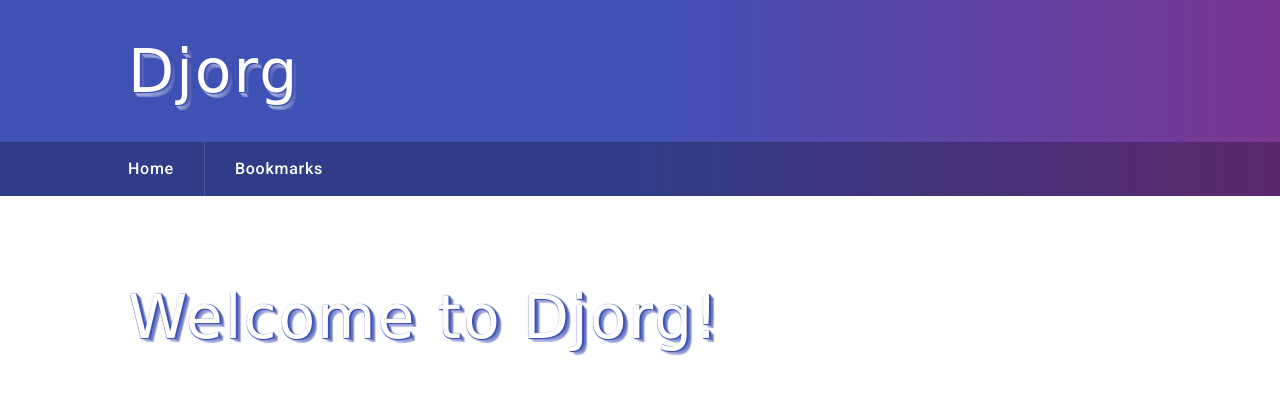
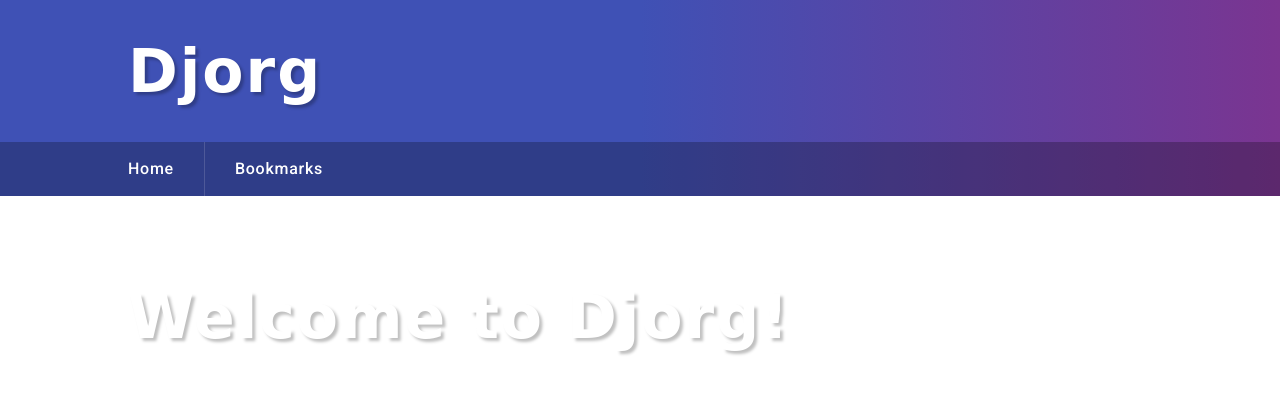
Before and after one commit to williamantony/djorg, a Django app: page / in a window 1280 px wide. Shown: the top 394 px of the page. Run offline with Django 3.2, Linux system fonts and the light colour scheme; some libraries are stand-ins or nearby versions; some web fonts are replaced.

Commit message:
Modified style

```diff
--- a/static/bookmarks/styles.css
+++ b/static/bookmarks/styles.css
@@ -8,17 +8,11 @@ h1 {
   color: #fff;
   font-size: 60px;
   font-family: 'Prosto One', cursive;
-  font-weight: 500;
+  font-weight: 700;
   letter-spacing: 2px;
   padding: 35px 0px;
   margin: 0px;
-  text-shadow:
-    1px 0px 1px #3f51b5,
-    0px 1px 1px #3f51b5,
-    2px 1px 1px #3f51b5, 1px 2px 1px rgba(255, 255, 255, 0.35),
-    3px 2px 1px rgba(63, 81, 181, 0.5), 2px 3px 1px rgba(255, 255, 255, 0.35),
-    4px 3px 1px rgba(63, 81, 181, 0.5), 3px 4px 1px rgba(255, 255, 255, 0.35),
-    5px 4px 1px rgba(63, 81, 181, 0.5), 4px 5px 1px rgba(255, 255, 255, 0.35);
+  text-shadow: 3px 3px 3px rgba(0, 0, 0, 0.25);
 }
 h2 {
   font-size: 24px;
```
